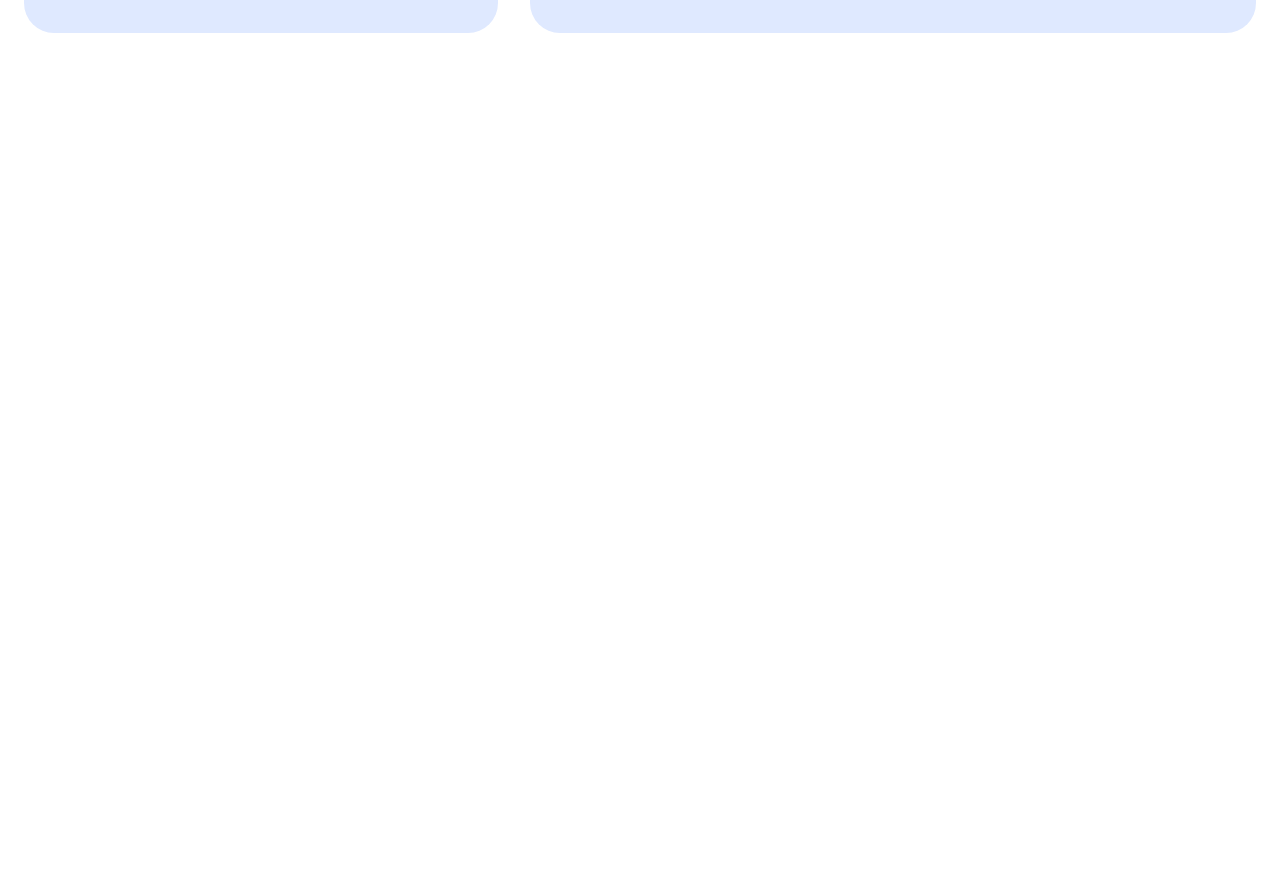
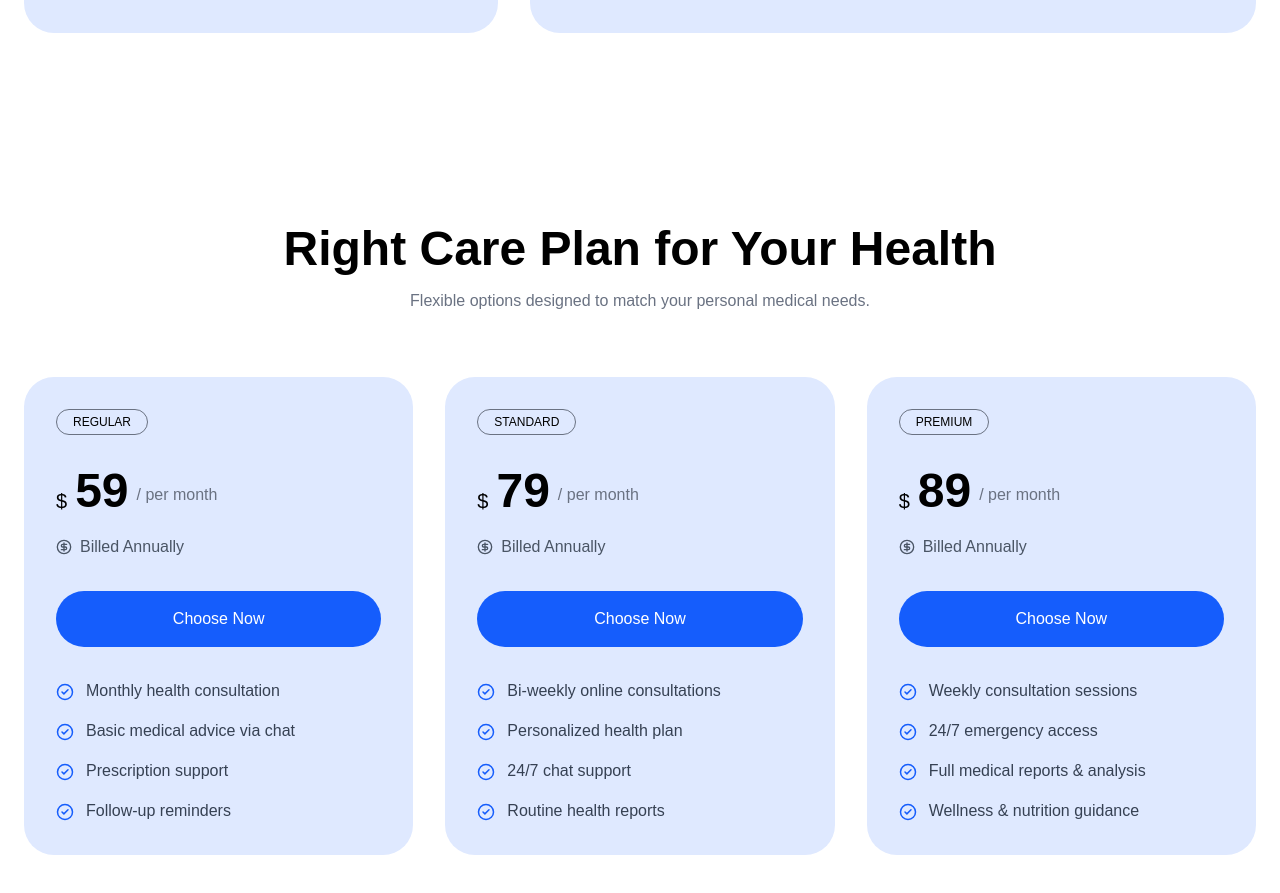
Before and after one commit to yeasin5060/doctor-portfolio, a React (Vite) app: page / in a window 1280 px wide. Shown: the part 3220-4113 px from the top of the page. Before the commit the page ends 3349 px from the top, so only its background shows below. Built offline with nearby package versions, Linux system fonts and the light colour scheme; the HTML template or start-up script is replaced by a standard one.

Commit message:
complete the HomePricing

```diff
--- /dev/null
+++ b/src/components/HomePricing.jsx
@@ -0,0 +1,119 @@
+import React from 'react'
+import { CheckCircle2, CircleDollarSign } from "lucide-react";
+
+const plans = [
+  {
+    name: "REGULAR",
+    price: 59,
+    features: [
+      "Monthly health consultation",
+      "Basic medical advice via chat",
+      "Prescription support",
+      "Follow-up reminders",
+    ],
+  },
+  {
+    name: "STANDARD",
+    price: 79,
+    features: [
+      "Bi-weekly online consultations",
+      "Personalized health plan",
+      "24/7 chat support",
+      "Routine health reports",
+    ],
+  },
+  {
+    name: "PREMIUM",
+    price: 89,
+    features: [
+      "Weekly consultation sessions",
+      "24/7 emergency access",
+      "Full medical reports & analysis",
+      "Wellness & nutrition guidance",
+    ],
+  },
+];
+
+const HomePricing = () => {
+  return (
+      <section className="py-24 bg-white">
+      <div className="max-w-7xl mx-auto px-6">
+
+        {/* Heading */}
+        <div className="text-center mb-16">
+          <h2 className="text-4xl md:text-5xl font-bold">
+            Right Care Plan for Your Health
+          </h2>
+
+          <p className="text-gray-500 mt-4">
+            Flexible options designed to match your personal medical needs.
+          </p>
+        </div>
+
+        {/* Cards */}
+        <div className="grid md:grid-cols-2 xl:grid-cols-3 gap-8">
+
+          {plans.map((plan, index) => (
+            <div
+              key={index}
+              className="bg-[#dfe9ff] rounded-[30px] p-8 hover:-translate-y-2 hover:shadow-xl transition-all duration-300"
+            >
+              {/* Badge */}
+              <span className="inline-block border border-gray-500 rounded-full px-4 py-1 text-xs font-medium">
+                {plan.name}
+              </span>
+
+              {/* Price */}
+              <div className="flex items-end gap-2 mt-8">
+                <span className="text-xl">$</span>
+
+                <h3 className="text-5xl font-bold">
+                  {plan.price}
+                </h3>
+
+                <span className="text-gray-500 mb-2">
+                  / per month
+                </span>
+              </div>
+
+              {/* Billing */}
+              <div className="flex items-center gap-2 mt-5 text-gray-600">
+                <CircleDollarSign size={16} />
+                <span>Billed Annually</span>
+              </div>
+
+              {/* Button */}
+              <button className="w-full mt-8 bg-blue-600 hover:bg-blue-700 text-white py-4 rounded-full transition">
+                Choose Now
+              </button>
+
+              {/* Features */}
+              <div className="mt-8 space-y-4">
+
+                {plan.features.map((item, i) => (
+                  <div
+                    key={i}
+                    className="flex items-start gap-3"
+                  >
+                    <CheckCircle2
+                      size={18}
+                      className="text-blue-600 mt-1"
+                    />
+
+                    <p className="text-gray-700">
+                      {item}
+                    </p>
+                  </div>
+                ))}
+
+              </div>
+            </div>
+          ))}
+
+        </div>
+      </div>
+    </section>
+  )
+}
+
+export default HomePricing
--- a/src/pages/Home.jsx
+++ b/src/pages/Home.jsx
@@ -3,6 +3,7 @@ import HomeHeroSection from '../components/HomeHeroSection'
 import HomeWhySection from '../components/HomeWhySection'
 import HomeServiceSection from '../components/HomeServiceSection'
 import HomeContact from '../components/HomeContact'
+import HomePricing from '../components/HomePricing'
 
 const Home = () => {
   return (
@@ -11,6 +12,7 @@ const Home = () => {
         <HomeWhySection/>
         <HomeServiceSection/>
         <HomeContact/>
+        <HomePricing/>
     </div>
   )
 }
```
